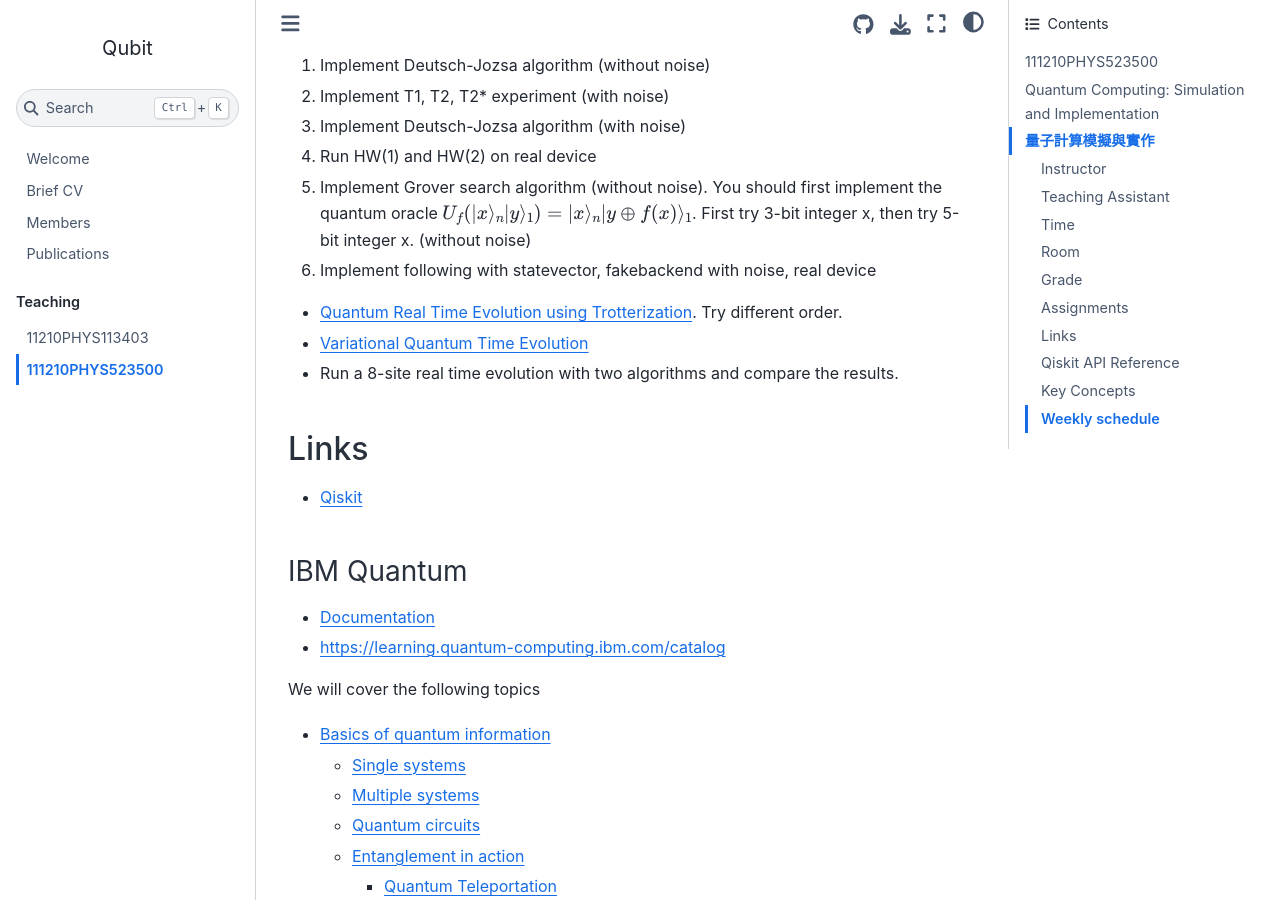
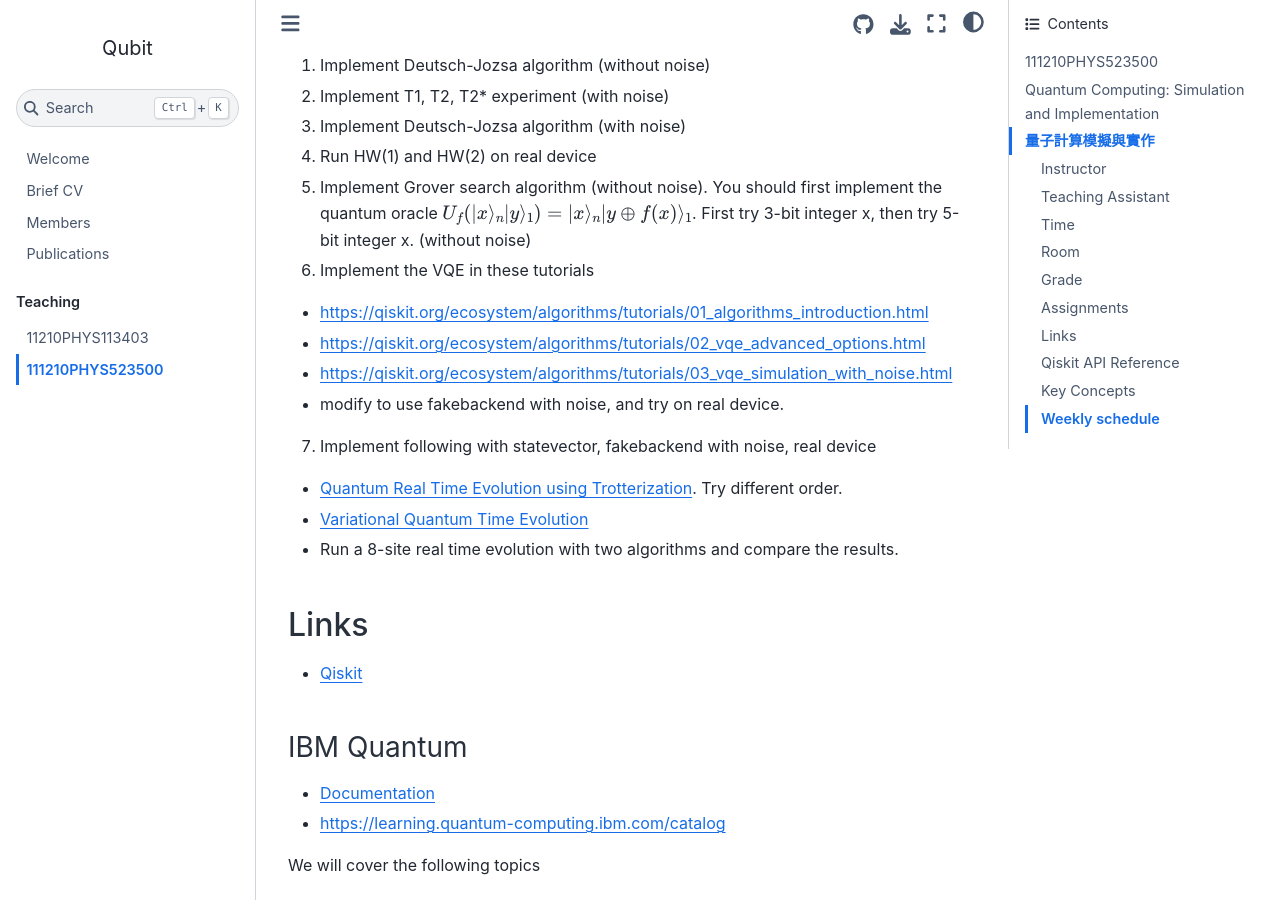
Before and after one commit to pcchen/pcchen.github.io, a Jupyter Book: the page built from teaching/11210PHYS523500.md, in a window 1280 px wide and 900 px high, scrolled down 1046 px. Built offline with Jupyter Book 1.0.4 settings and Sphinx 7.4.7 and the Sphinx Book theme 1.1.4, drawn with Linux system fonts in a browser that asks for light colours; pages that are not in the unit, such as notebooks, are missing from menus.

Commit message:
update class

```diff
--- a/teaching/11210PHYS523500.md
+++ b/teaching/11210PHYS523500.md
@@ -26,7 +26,12 @@
 3. Implement Deutsch-Jozsa algorithm (with noise)
 4. Run HW(1) and HW(2) on real device
 5. Implement Grover search algorithm (without noise). You should first implement the quantum oracle $U_f(|x\rangle_n |y\rangle_1)=|x\rangle_n|y\oplus f(x)\rangle_1$. First try 3-bit integer x, then try 5-bit integer x. (without noise)
-6. Implement following with statevector, fakebackend with noise, real device
+6. Implement the VQE in these tutorials
+  * https://qiskit.org/ecosystem/algorithms/tutorials/01_algorithms_introduction.html
+  * https://qiskit.org/ecosystem/algorithms/tutorials/02_vqe_advanced_options.html
+  * https://qiskit.org/ecosystem/algorithms/tutorials/03_vqe_simulation_with_noise.html
+  * modify to use fakebackend with noise, and try on real device.
+7. Implement following with statevector, fakebackend with noise, real device
   * [Quantum Real Time Evolution using Trotterization](https://qiskit.org/ecosystem/algorithms/tutorials/13_trotterQRTE.html). Try different order.
   * [Variational Quantum Time Evolution](https://qiskit.org/ecosystem/algorithms/tutorials/11_VarQTE.html)
   * Run a 8-site real time evolution with two algorithms and compare the results.
```
